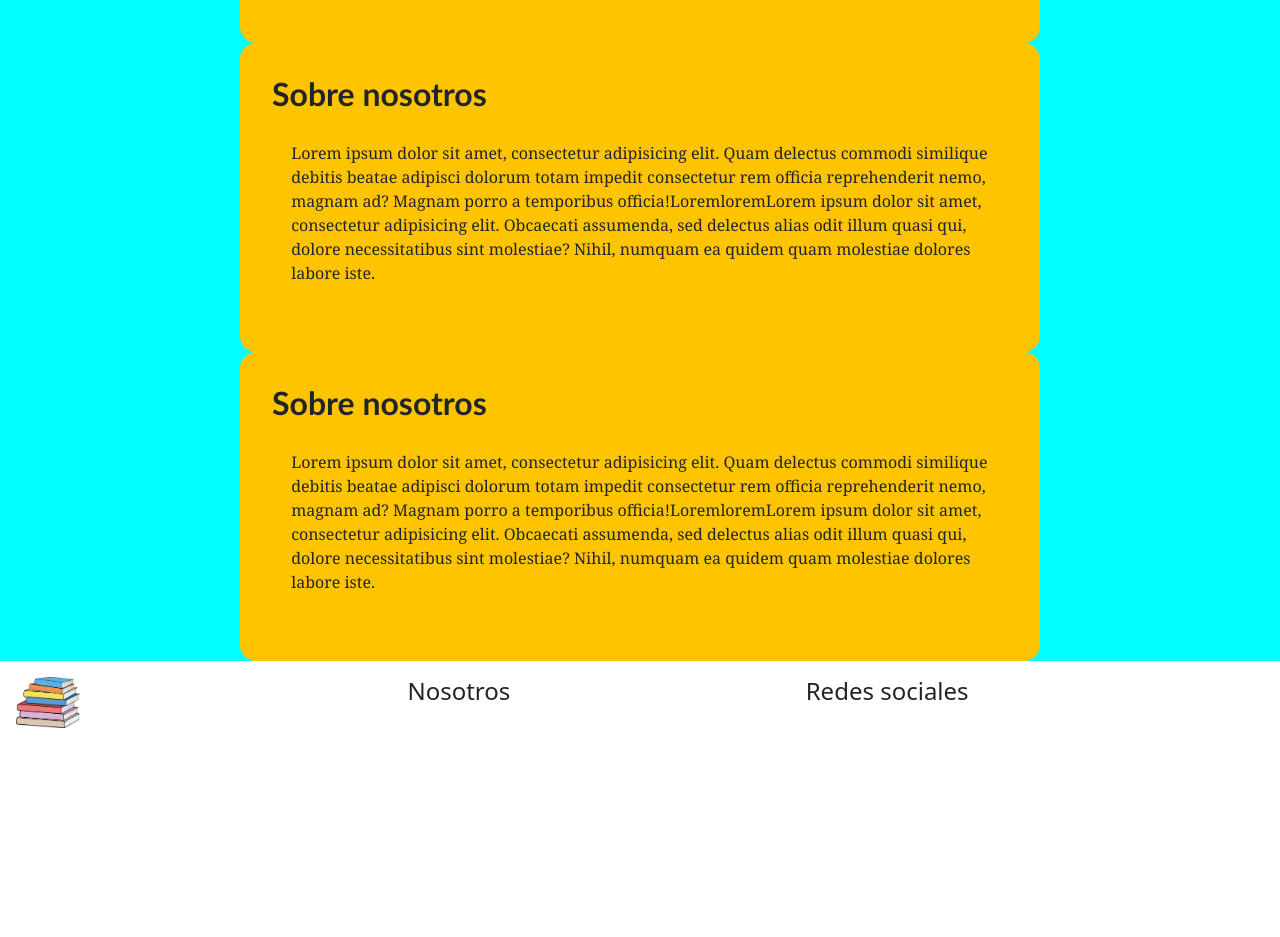
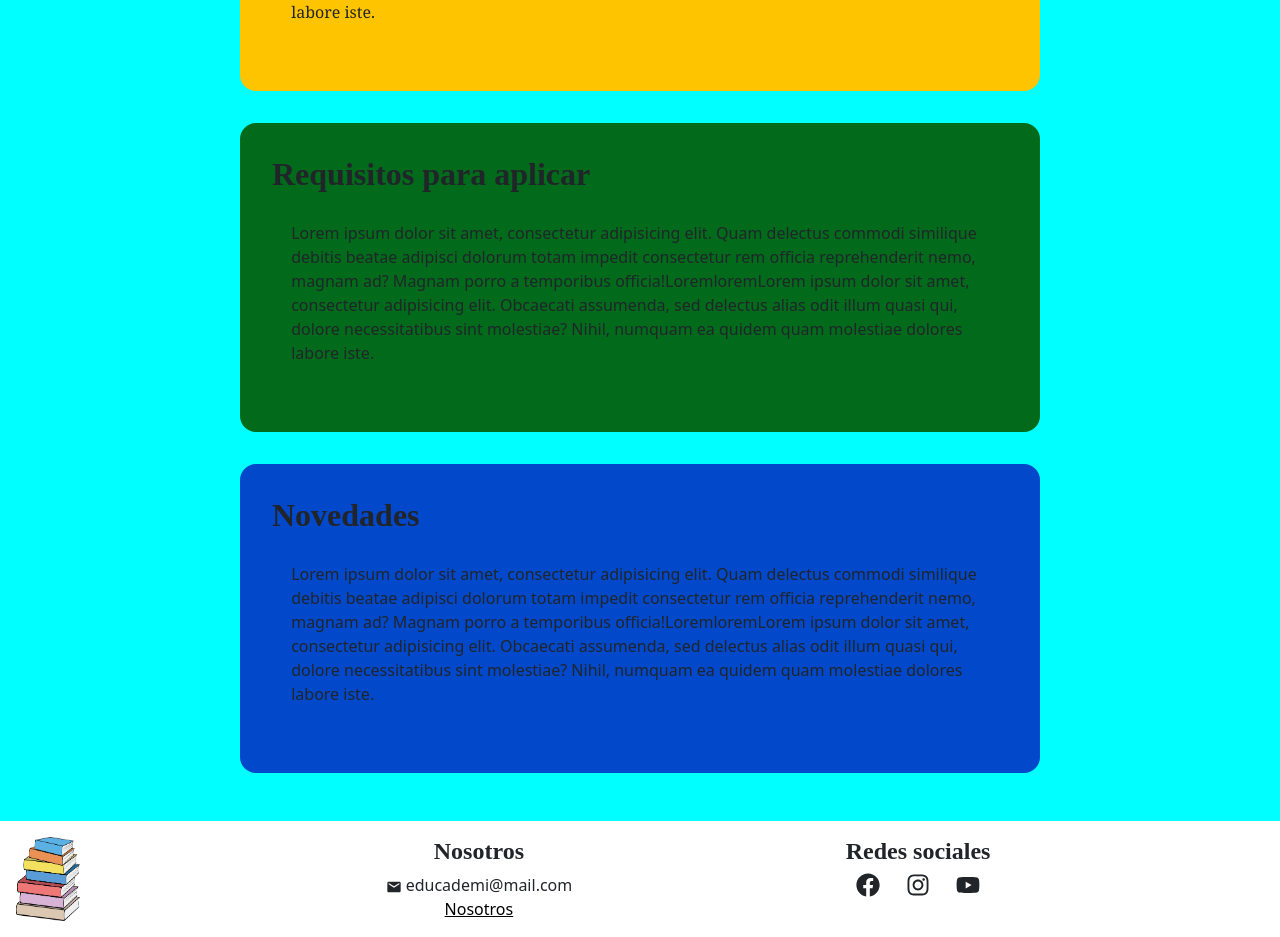
Before and after one commit to JuanEstradaCo01/mern-educademi, a React (Create React App) app in the folder plataforma/: page / in a window 1280 px wide. Shown: the part 407-1344 px from the top of the page. Before the commit the page ends 1151 px from the top, so only its background shows below. Built offline with nearby package versions, Linux system fonts and the light colour scheme.

Commit message:
todo por hoy (16)

```diff
--- a/plataforma/package.json
+++ b/plataforma/package.json
@@ -4,8 +4,6 @@
   "proxy": "http://localhost:8080",
   "private": true,
   "dependencies": {
-    "@fortawesome/free-solid-svg-icons": "^6.5.1",
-    "@fortawesome/react-fontawesome": "^0.2.0",
     "@testing-library/jest-dom": "^5.17.0",
     "@testing-library/react": "^13.4.0",
     "@testing-library/user-event": "^13.5.0",
@@ -13,6 +11,7 @@
     "react": "^18.2.0",
     "react-bootstrap": "^2.10.1",
     "react-dom": "^18.2.0",
+    "react-icons": "^5.0.1",
     "react-router-dom": "^6.22.2",
     "react-scripts": "5.0.1",
     "react-toastify": "^10.0.4",
--- a/plataforma/src/components/Footer/Footer.css
+++ b/plataforma/src/components/Footer/Footer.css
@@ -2,11 +2,26 @@ footer{
     background-color: white;
     bottom: 0;
     position: relative;
-    width: 100%;
 }
 
 .contenedorFooter{
     display: flex;
+}
+
+@media screen and (max-width: 750px) {
+    .contenedorFooter{
+        flex-direction: column;
+        img{
+            margin: 1.5rem auto;
+        }
+    }
+}
+
+.contenedorNosotrosFooter{
+    text-align: center;
+    p{
+        margin: 0;
+    }
 }
 
 .contenedorNosotrosRedesFooter{
@@ -14,4 +29,30 @@ footer{
     display: flex;
     justify-content: space-evenly;
     padding: 1rem;
+    h4{
+        font-weight: bolder;
+        font-family: cursive;
+    }
 }
+
+.conetendorRedes{
+    display: flex;
+    gap: 1rem;
+    justify-content: space-evenly;
+    .iconFacebook, .iconInstagram, .iconYoutube{
+        font-size: 1.5rem;
+    }
+}
+
+.iconFacebook:hover, .iconInstagram:hover, .iconYoutube:hover{
+    color: rgb(3, 156, 156);
+    cursor: pointer;
+}
+
+.nosotrosFooter{
+    text-decoration-line: underline;
+}
+
+.nosotrosFooter:hover{
+    color: rgb(3, 156, 156);
+}
--- a/plataforma/src/components/Footer/Footer.jsx
+++ b/plataforma/src/components/Footer/Footer.jsx
@@ -1,5 +1,10 @@
 import "./Footer.css"
 import logo from "../../imgs/logo.png"
+import { FaFacebook } from "react-icons/fa";
+import { FaInstagram } from "react-icons/fa";
+import { FaYoutube } from "react-icons/fa";
+import { MdEmail } from "react-icons/md";
+import { Link } from "react-router-dom";
 
 function Footer() {
     return (
@@ -10,11 +15,18 @@ function Footer() {
                     <div className="contenedorNosotrosRedesFooter">
                         <div className="contenedorNosotrosFooter">
                             <h4>Nosotros</h4>
-
+                            <div>
+                                <p><MdEmail /> educademi@mail.com</p>
+                                <Link to={"/nosotros"}><p className="nosotrosFooter">Nosotros</p></Link>
+                            </div>
                         </div>
                         <div className="contenedorRedesFooter">
                             <h4>Redes sociales</h4>
-
+                            <div className="conetendorRedes">
+                                <FaFacebook className="iconFacebook" />
+                                <FaInstagram className="iconInstagram" />
+                                <FaYoutube className="iconYoutube" />
+                            </div>
                         </div>
                     </div>
                 </div>
--- a/plataforma/src/components/Home/Home.css
+++ b/plataforma/src/components/Home/Home.css
@@ -1,5 +1,10 @@
 #bodyHome{
     background-color: aqua;
+    padding: 3rem;
+    h2{
+        font-family: cursive;
+        font-weight: bolder;
+    }
 }
 
 .contenedorSectionHome{
@@ -8,18 +13,36 @@
     max-width: 50rem;
     border-radius: 1rem;
     padding: 2rem;
-    h2{
-        font-family: 'Gill Sans', 'Gill Sans MT', Calibri, 'Trebuchet MS', sans-serif;
-        font-weight: bolder;
-    }
     p{
         font-family: Georgia, 'Times New Roman', Times, serif;
         padding: 1.2rem;
     }
 }
 
+.contenedorSectionRequisitos{
+    margin: 2rem auto;
+    background-color: rgb(1, 107, 27);
+    border-radius: 1rem;
+    max-width: 50rem;
+    padding: 2rem;
+    p{
+        padding: 1.2rem;
+    }
+}
+
+.contenedorSectionNovedades{
+    margin: auto;
+    background-color: rgb(2, 72, 202);
+    border-radius: 1rem;
+    max-width: 50rem;
+    padding: 2rem;
+    p{
+        padding: 1.2rem;
+    }
+}
+
 @media screen and (max-width: 910px){
-    .contenedorSectionHome{
+    .contenedorSectionHome, .contenedorSectionRequisitos, .contenedorSectionNovedades{
         width: 75%;
     }
 }
--- a/plataforma/src/components/Home/Home.jsx
+++ b/plataforma/src/components/Home/Home.jsx
@@ -4,17 +4,17 @@ function Home() {
     return (
         <main id="bodyHome">
             <div className="contenedorSectionHome">
-                <h2>Sobre nosotros</h2>
+                <h2>Nuestra academia</h2>
                 <p>Lorem ipsum dolor sit amet, consectetur adipisicing elit. Quam delectus commodi similique debitis beatae adipisci dolorum totam impedit consectetur rem officia reprehenderit nemo, magnam ad? Magnam porro a temporibus officia!LoremloremLorem ipsum dolor sit amet, consectetur adipisicing elit. Obcaecati assumenda, sed delectus alias odit illum quasi qui, dolore necessitatibus sint molestiae? Nihil, numquam ea quidem quam molestiae dolores labore iste.</p>
             </div>
 
-            <div className="contenedorSectionHome">
-                <h2>Sobre nosotros</h2>
+            <div className="contenedorSectionRequisitos">
+                <h2>Requisitos para aplicar</h2>
                 <p>Lorem ipsum dolor sit amet, consectetur adipisicing elit. Quam delectus commodi similique debitis beatae adipisci dolorum totam impedit consectetur rem officia reprehenderit nemo, magnam ad? Magnam porro a temporibus officia!LoremloremLorem ipsum dolor sit amet, consectetur adipisicing elit. Obcaecati assumenda, sed delectus alias odit illum quasi qui, dolore necessitatibus sint molestiae? Nihil, numquam ea quidem quam molestiae dolores labore iste.</p>
             </div>
 
-            <div className="contenedorSectionHome">
-                <h2>Sobre nosotros</h2>
+            <div className="contenedorSectionNovedades">
+                <h2>Novedades</h2>
                 <p>Lorem ipsum dolor sit amet, consectetur adipisicing elit. Quam delectus commodi similique debitis beatae adipisci dolorum totam impedit consectetur rem officia reprehenderit nemo, magnam ad? Magnam porro a temporibus officia!LoremloremLorem ipsum dolor sit amet, consectetur adipisicing elit. Obcaecati assumenda, sed delectus alias odit illum quasi qui, dolore necessitatibus sint molestiae? Nihil, numquam ea quidem quam molestiae dolores labore iste.</p>
             </div>
         </main>
--- a/plataforma/src/components/Ingresar/Ingresar.jsx
+++ b/plataforma/src/components/Ingresar/Ingresar.jsx
@@ -36,14 +36,7 @@ function Ingresar() {
                 if (data.code === 301) {
                     setData(data)
                     navigate(`/user/${data.uid}/${data.token}`)
-                }else if (data.code === 404) {
-                    MySwal.fire({
-                        show: true,
-                        title: `<strong>${data.message}</strong>`,
-                        icon: "error",
-                        showConfirmButton: true
-                    })
-                }else if (data.code === 401) {
+                }else if (data.code === 404 || 401) {
                     MySwal.fire({
                         show: true,
                         title: `<strong>${data.message}</strong>`,
@@ -56,7 +49,6 @@ function Ingresar() {
                 console.log(e)
             })
     }
-
 
     return (
         <div className="main">
--- a/plataforma/src/components/Nav/Nav.css
+++ b/plataforma/src/components/Nav/Nav.css
@@ -49,7 +49,7 @@
 }
 
 .homeSvg{
-    font-size: 1.2rem;
+    font-size: 1.5rem;
     margin: auto 1rem;
 }
 
--- a/plataforma/src/components/Nav/Nav.jsx
+++ b/plataforma/src/components/Nav/Nav.jsx
@@ -5,12 +5,11 @@ import Navbar from 'react-bootstrap/Navbar';
 import NavDropdown from 'react-bootstrap/NavDropdown';
 import Logo from "../../imgs/logo.png"
 import Button from 'react-bootstrap/Button';
-import { FontAwesomeIcon } from "@fortawesome/react-fontawesome"
-import { faHouse } from "@fortawesome/free-solid-svg-icons"
-import { faUser } from "@fortawesome/free-solid-svg-icons"
 import "./Nav.css"
 import { Link } from "react-router-dom"
 import { userContext } from '../context/context';
+import { FaUserCircle } from "react-icons/fa";
+import { IoMdHome } from "react-icons/io";
 
 function Header() {
     const { userToken, userId } = useContext(userContext)
@@ -35,7 +34,7 @@ function Header() {
                         <Nav className="me-auto">
                             <Nav.Link>
                                 <Link to={"/"}>
-                                    <FontAwesomeIcon className='homeSvg' icon={faHouse} />
+                                    <IoMdHome className='homeSvg' />
                                 </Link>
                             </Nav.Link>
                             <Nav.Link>
@@ -103,7 +102,7 @@ function Header() {
                         <Nav className="me-auto">
                             <Nav.Link>
                                 <Link to={"/"}>
-                                    <FontAwesomeIcon className='homeSvg' icon={faHouse} />
+                                    <IoMdHome className='homeSvg' />
                                 </Link>
                             </Nav.Link>
                             <Nav.Link>
@@ -136,7 +135,7 @@ function Header() {
                             </NavDropdown>
                         </Nav>
                         <Nav className='contendorSigns'>
-                            <Link to={`/user/${userId}/${userToken}`} ><FontAwesomeIcon className='iconUser' icon={faUser} /></Link>
+                            <Link to={`/user/${userId}/${userToken}`} ><FaUserCircle className='iconUser' /></Link>
                         </Nav>
                     </Navbar.Collapse>
                 </Container>
--- a/plataforma/src/components/Profile/Profile.jsx
+++ b/plataforma/src/components/Profile/Profile.jsx
@@ -3,6 +3,7 @@ import { userContext } from "../context/context"
 import "./Profile.css"
 import React, { useEffect, useState, useContext } from "react"
 import Loader from "../Loader/Loader"
+import Button from 'react-bootstrap/Button';
 
 function Profile() {
 
@@ -43,7 +44,7 @@ function Profile() {
             <p><strong>Apellidos:</strong> {user.lastNames} </p>
             <p><strong>Edad: </strong> {user.age}</p>
             <p><strong>Email: </strong> {user.email}</p>
-            <Link to={"/ingresar"}><button onClick={borrarTokenID}>Cerrar sesión</button></Link>
+            <Link to={"/ingresar"}><Button onClick={borrarTokenID} variant="outline-danger">Cerrar sesión</Button>{' '}</Link>
         </>
     )
 }
```
Also changed, not shown: 1 other file (tests, documents, lock files or other folders).
